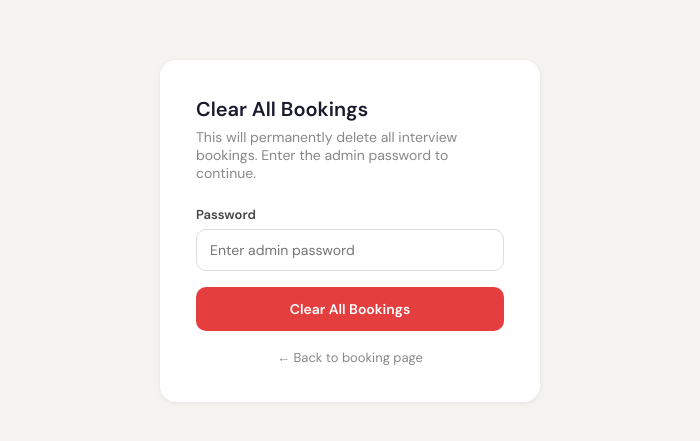
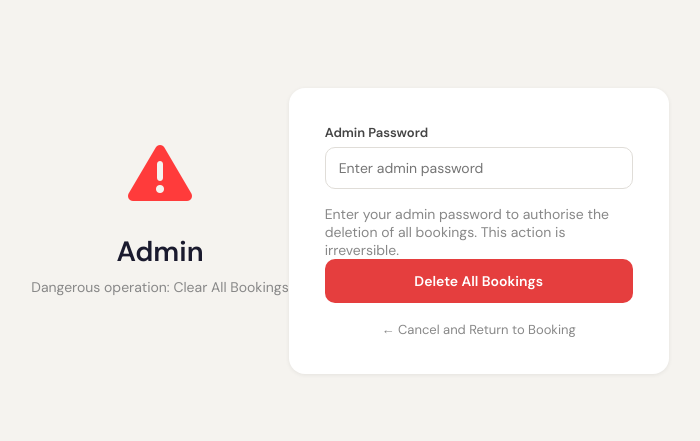
Before and after one commit to abdullah-cts/cf-interview-booking, a website: page public/delete.html in a window 1280 px wide. Shown: the part 169-610 px from the top of the page, without its empty margins (290-990 px from the left). Drawn offline with Linux system fonts and the light colour scheme.

Commit message:
updated UI/UX

```diff
--- a/public/delete.html
+++ b/public/delete.html
@@ -5,6 +5,7 @@
   <meta name="viewport" content="width=device-width, initial-scale=1.0" />
   <title>Clear Bookings</title>
   <link href="https://fonts.googleapis.com/css2?family=DM+Sans:opsz,wght@9..40,400;9..40,500;9..40,600&display=swap" rel="stylesheet" />
+  <link rel="stylesheet" href="https://cdnjs.cloudflare.com/ajax/libs/font-awesome/6.5.1/css/all.min.css" />
   <style>
     *, *::before, *::after { box-sizing: border-box; margin: 0; padding: 0; }
     body { font-family: 'DM Sans', sans-serif; background: #f5f3ef; min-height: 100vh; display: flex; align-items: center; justify-content: center; padding: 24px; }
@@ -22,17 +23,26 @@
     .status.error { background: #fdecea; border: 1px solid #f5c6cb; color: #c62828; }
     .back { display: block; text-align: center; margin-top: 18px; font-size: 13px; color: #888; text-decoration: none; }
     .back:hover { color: #1a1a2e; }
+    .header-section { text-align: center; margin-bottom: 32px; }
+    .header-icon { font-size: 64px; margin-bottom: 16px; }
+    .header-section h1 { font-size: 28px; font-weight: 600; color: #1a1a2e; margin-bottom: 8px; }
+    .header-section p { font-size: 14px; color: #888; margin: 0; }
   </style>
 </head>
 <body>
+  <div class="header-section">
+    <div class="header-icon"><i class="fa-solid fa-triangle-exclamation" style="color: rgb(255, 59, 59);"></i></div>
+    <h1>Admin</h1>
+    <p>Dangerous operation: Clear All Bookings</p>
+  </div>
   <div class="card">
-    <h1>Clear All Bookings</h1>
-    <p>This will permanently delete all interview bookings. Enter the admin password to continue.</p>
-    <label for="pwd">Password</label>
+    <!--<h1>Clear All Bookings</h1> -->
+    <label for="pwd">Admin Password</label>
     <input type="password" id="pwd" placeholder="Enter admin password" />
-    <button id="btn" onclick="doDelete()">Clear All Bookings</button>
+    <p style="font-size: 14px; color: #888; margin: 0;">Enter your admin password to authorise the deletion of all bookings. This action is irreversible.</p>
+    <button id="btn" onclick="doDelete()">Delete All Bookings</button>
     <div id="status" class="status"></div>
-    <a href="/" class="back">← Back to booking page</a>
+    <a href="/" class="back">← Cancel and Return to Booking</a>
   </div>
   <script>
     async function doDelete() {
```
Also changed, not shown: public/index.html (+5 -5 lines).
